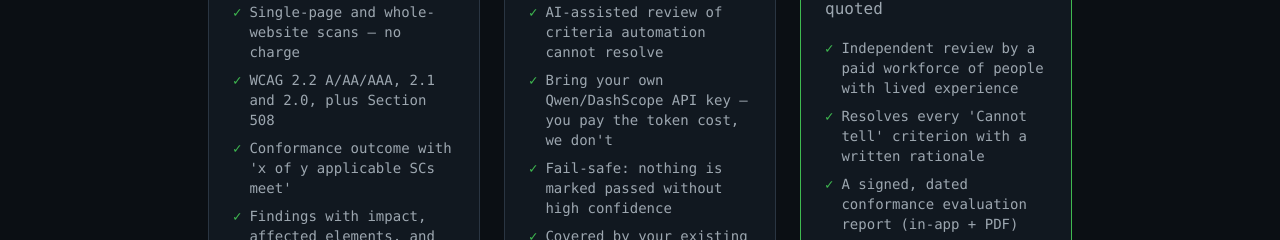
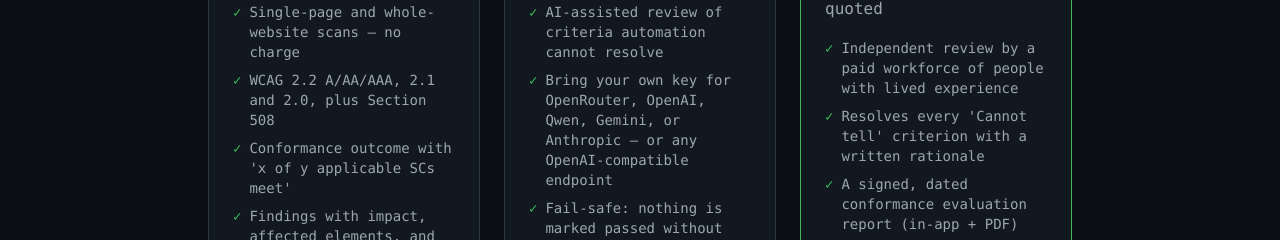
Before and after one commit to simonplmak-cloud/ascent-accessibility, a Next.js app: page /pricing in a window 1280 px wide. Shown: the part 384-624 px from the top of the page. Built offline with nearby package versions, Linux system fonts and the light colour scheme; no server answers.

Commit message:
fix(content): BYOK supports multiple providers, not just Qwen
Plans page + FAQ now list OpenRouter, OpenAI, Qwen, Gemini, Anthropic, and
any OpenAI-compatible endpoint as supported BYOK keys.

```diff
--- a/src/app/faq/page.tsx
+++ b/src/app/faq/page.tsx
@@ -20,7 +20,7 @@ const faqs = [
   },
   {
     q: "How much does AI-assisted review cost?",
-    a: "Bring your own key. If you want AI-assisted review, you can save your own Qwen/DashScope API key and pay the token cost directly; the platform bears no cost and charges no fee.",
+    a: "Bring your own key. Save your own API key for OpenRouter, OpenAI, Qwen/DashScope, Google Gemini, Anthropic, or any OpenAI-compatible endpoint, and pay the token cost directly; the platform bears no cost and charges no fee.",
   },
   {
     q: "How long does a scan take?",
--- a/src/app/pricing/page.tsx
+++ b/src/app/pricing/page.tsx
@@ -24,7 +24,7 @@ const free = [
 
 const byok = [
   "AI-assisted review of criteria automation cannot resolve",
-  "Bring your own Qwen/DashScope API key — you pay the token cost, we don't",
+  "Bring your own key for OpenRouter, OpenAI, Qwen, Gemini, or Anthropic — or any OpenAI-compatible endpoint",
   "Fail-safe: nothing is marked passed without high confidence",
   "Covered by your existing key; no per-scan fee",
 ];
```
